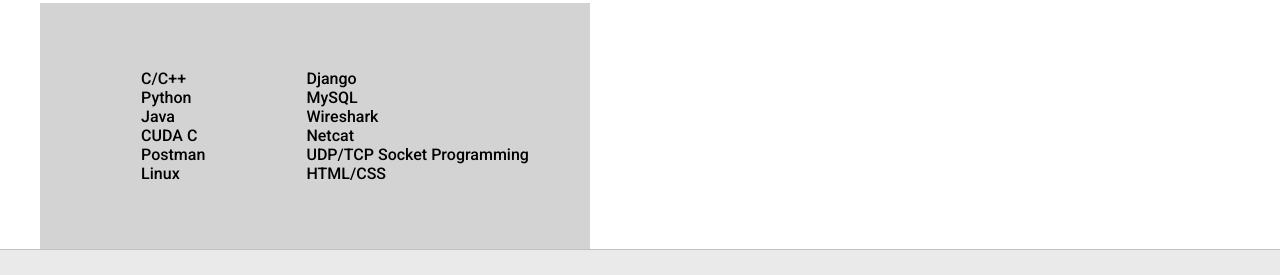
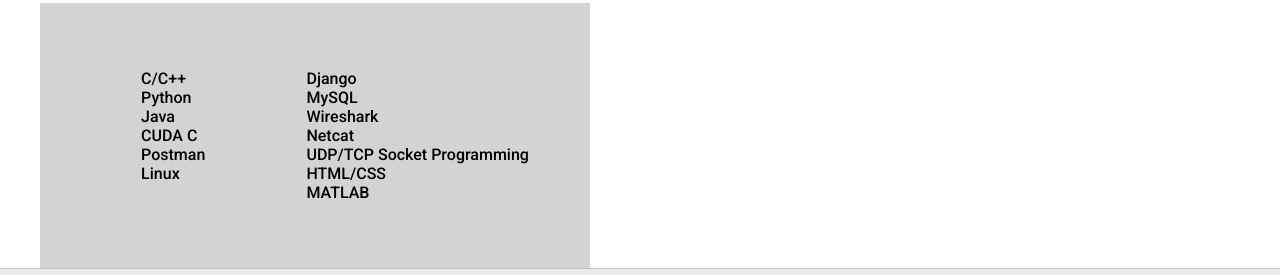
Before and after one commit to Anmol-Mahajan/my-webpage, a plain HTML site: page index.html in a window 1280 px wide. Shown: the part 1038-1313 px from the top of the page. Drawn offline with Linux system fonts and the light colour scheme.

Commit message:
Update index.html

```diff
--- a/index.html
+++ b/index.html
@@ -97,6 +97,7 @@
 						<li>Netcat</li>
 						<li>UDP/TCP Socket Programming</li>
 						<li>HTML/CSS</li>
+						<li>MATLAB</li>
 
 
 					</ul>
```
